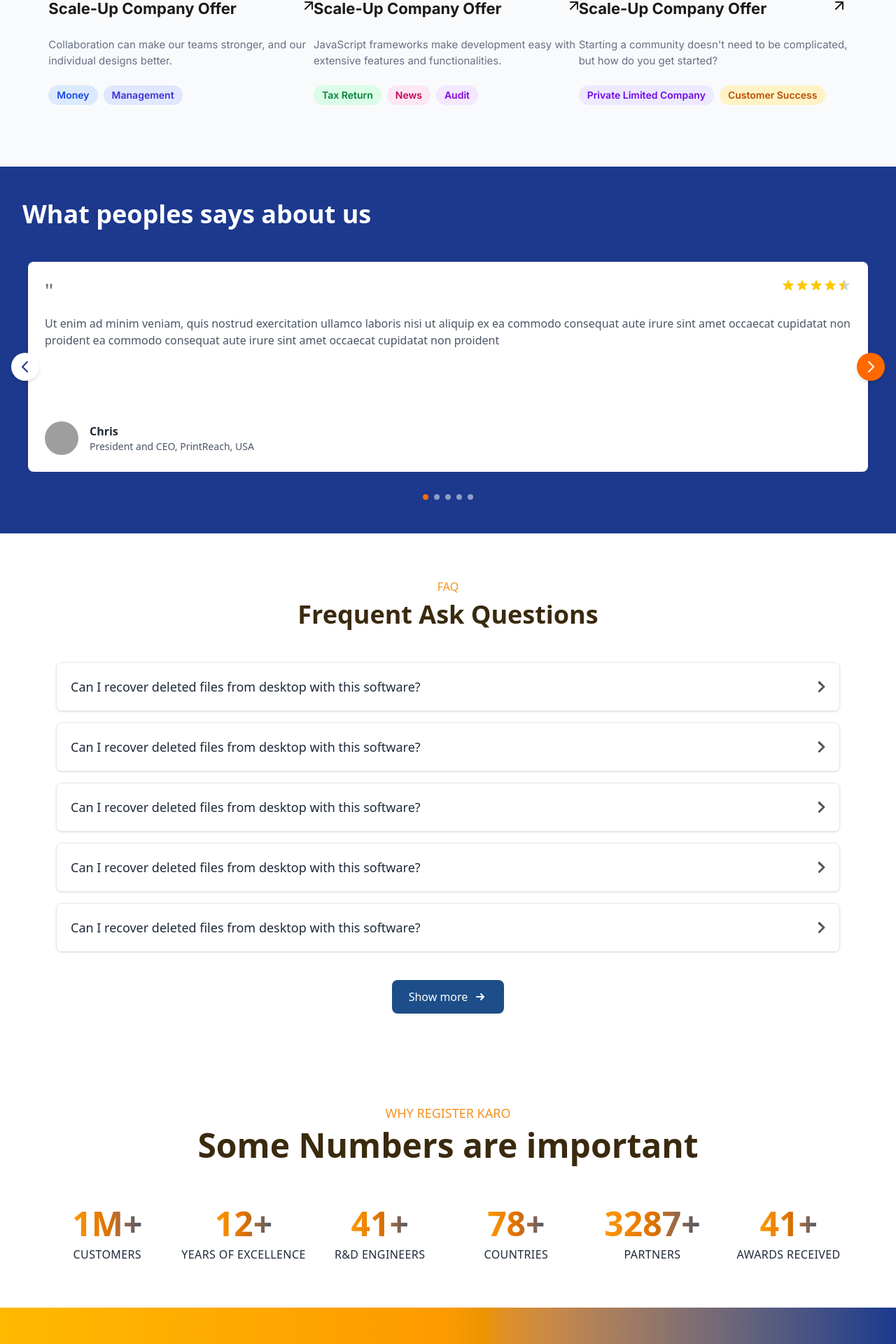
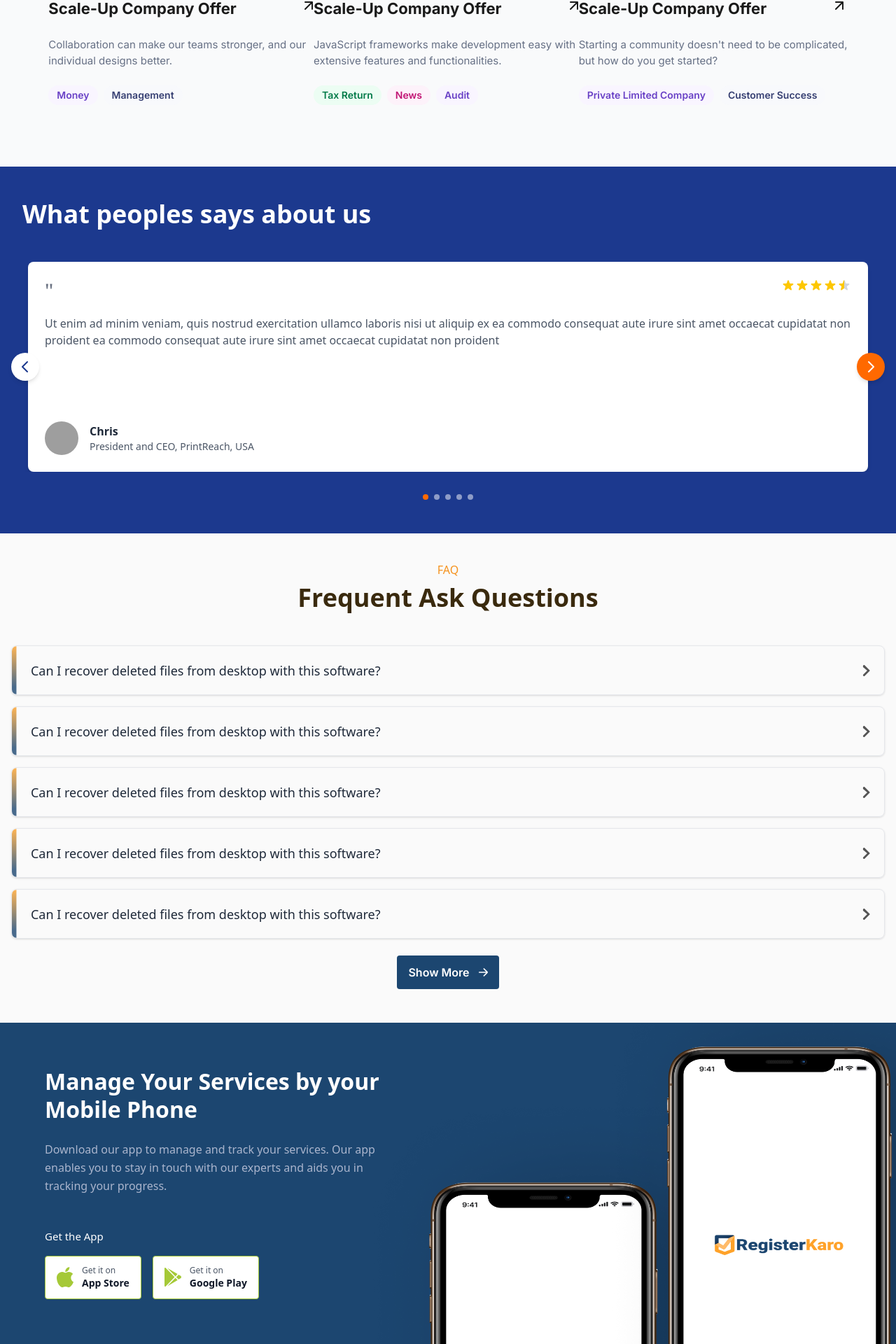
Before and after one commit to hariharan1309/register-karo, a React (Vite) app: page / in a window 1280 px wide. Shown: the part 5400-7320 px from the top of the page at 70% size. Built offline with nearby package versions, Linux system fonts and the light colour scheme; grey boxes are pictures that could not be loaded.

Commit message:
Improvements and Mobile Section

```diff
--- a/src/App.tsx
+++ b/src/App.tsx
@@ -6,6 +6,7 @@ import Footer from "./components/Footer";
 import FAQSection from "./components/FQASection";
 import HappyClients from "./components/HappyClients";
 import Hero from "./components/Hero";
+import MobileAppSection from "./components/MobileSection";
 import Options from "./components/Options";
 import ServiceSection from "./components/ServiceSection";
 import StatsSection from "./components/StatSection";
@@ -31,6 +32,7 @@ function App() {
       <BlogSection />
       <TestimonialSection />
       <FAQSection />
+      <MobileAppSection />
       <StatsSection />
       <CTASection />
       <Footer />
--- a/src/components/BlogSection.tsx
+++ b/src/components/BlogSection.tsx
@@ -26,27 +26,33 @@ interface BlogCardProps {
 const TagPill: React.FC<TagPillProps> = ({ text }) => {
   // Generate color based on tag text to keep consistent colors for same tags
   const getColorClass = (): string => {
-    switch (text.toLowerCase().split(" ")[0]) {
+    switch (text.toLowerCase()) {
+      case "tax & audit":
+        return "text-[#6941C6] bg-[#F9F5FF]";
       case "tax":
-        return "text-green-700 bg-green-100";
+        return "text-[#026AA2] bg-[#F0F9FF]";
       case "audit":
-        return "text-purple-700 bg-purple-100";
+        return "text-[#6941C6] bg-[#F9F5FF]";
+      case "money back":
+        return "text-[#3538CD] bg-blue-[#EEF4FF]";
       case "money":
-        return "text-blue-700 bg-blue-100";
+        return "text-[#6941C6] bg-[#F9F5FF]";
       case "management":
-        return "text-indigo-700 bg-indigo-100";
+        return "text-[#363F72] bg-[#F8F9FC]";
+      case "tax return":
+        return "text-[#027A48] bg-[#ECFDF3]";
       case "research":
-        return "text-cyan-700 bg-cyan-100";
+        return "text-[#3538CD] bg-[#EEF4FF]";
       case "complience":
-        return "text-red-700 bg-red-100";
+        return "text-[#C4320A] bg-[#FFF6ED]";
       case "news":
-        return "text-pink-700 bg-pink-100";
-      case "private":
-        return "text-violet-700 bg-violet-100";
-      case "customer":
-        return "text-amber-700 bg-amber-100";
+        return "text-[#C11574] bg-[#FDF2FA]";
+      case "private limited company":
+        return "text-[#6941C6] bg-[#F9F5FF]";
+      case "customer success":
+        return "text-[#363F72] bg-[#F8F9FC]";
       default:
-        return "text-gray-700 bg-gray-100";
+        return "text-[#C01048] bg-[#FFF1F3]";
     }
   };
 
@@ -59,7 +65,7 @@ const TagPill: React.FC<TagPillProps> = ({ text }) => {
 
 const BlogCard: React.FC<BlogCardProps> = ({ blog }) => {
   return (
-    <div className="flex flex-col gap-6 h-full *:font-inter transition-all duration-300 hover:shadow-md w-96">
+    <div className="flex flex-col gap-6 h-full *:font-inter transition-all duration-200 w-96">
       <div className="h-60 overflow-hidden">
         <img
           src={blog.image}
@@ -100,7 +106,9 @@ const BlogCard: React.FC<BlogCardProps> = ({ blog }) => {
           </svg>
         </div>
 
-        <p className="text-[#667085] text-[15px] flex-grow font-normal">{blog.description}</p>
+        <p className="text-[#667085] text-[15px] flex-grow font-normal">
+          {blog.description}
+        </p>
 
         <div className="flex flex-wrap gap-2 mt-auto">
           {blog.tags.map((tag, i) => (
--- a/src/components/FQASection.tsx
+++ b/src/components/FQASection.tsx
@@ -41,7 +41,7 @@ const FAQSection: React.FC = () => {
   };
 
   return (
-    <div className="py-16 px-4 max-w-6xl mx-auto">
+    <div className="py-10 px-4 max-w-7xl mx-auto bg-[#FAFAFA]">
       <div className="text-center mb-12">
         <p className="text-[#F5921E] font-medium mb-2">FAQ</p>
         <h2 className="text-4xl font-bold text-[#3A2A0E]">
@@ -53,12 +53,41 @@ const FAQSection: React.FC = () => {
         {faqs.map((faq, index) => (
           <div
             key={index}
-            className="border border-gray-200 rounded-lg overflow-hidden shadow-sm"
+            className="border border-gray-200 rounded-lg overflow-hidden shadow-sm transition-all duration-300"
           >
             <div
-              className="flex justify-between items-center p-5 cursor-pointer"
+              className="flex items-center flex-row min-w-full "
               onClick={() => toggleFAQ(index)}
             >
+              <svg
+                width="7"
+                height="69"
+                viewBox="0 0 7 69"
+                fill="none"
+                xmlns="http://www.w3.org/2000/svg"
+              >
+                <rect
+                  opacity="0.8"
+                  x="-3.5"
+                  width="10"
+                  height="69"
+                  fill="url(#paint0_linear_1_22262)"
+                />
+                <defs>
+                  <linearGradient
+                    id="paint0_linear_1_22262"
+                    x1="1.5"
+                    y1="0"
+                    x2="1.5"
+                    y2="69"
+                    gradientUnits="userSpaceOnUse"
+                  >
+                    <stop stop-color="#FFA229" />
+                    <stop offset="0.848958" stop-color="#1C4670" />
+                  </linearGradient>
+                </defs>
+              </svg>
+              <div className="flex justify-between items-center p-5 cursor-pointer w-full">
                 <h3 className="text-lg font-medium text-gray-800">
                   {faq.question}
                 </h3>
@@ -95,6 +124,7 @@ const FAQSection: React.FC = () => {
                   </svg>
                 </div>
               </div>
+            </div>
 
             {openIndex === index && (
               <div className="p-5 pt-0 border-t border-gray-200 bg-gray-50">
@@ -105,21 +135,25 @@ const FAQSection: React.FC = () => {
         ))}
       </div>
 
-      <div className="flex justify-center mt-10">
-        <button className="bg-[#1D4E89] text-white py-3 px-6 rounded-lg flex items-center hover:bg-[#153a67] transition-colors duration-300">
-          Show more
+      <div className="flex flex-row items-center justify-center w-full mt-4">
+        <button className="font-inter text-base p-3 px-4 my-2 text-white bg-[#1C4670] rounded ">
+          <div className="flex flex-row gap-3 items-center">
+            <p className=" text-base font-semibold text-white">Show More</p>
             <svg
+              width="14"
+              height="12"
+              viewBox="0 0 14 12"
+              fill="none"
               xmlns="http://www.w3.org/2000/svg"
-            className="h-5 w-5 ml-2"
-            viewBox="0 0 20 20"
-            fill="currentColor"
             >
               <path
-              fillRule="evenodd"
-              d="M10.293 5.293a1 1 0 011.414 0l4 4a1 1 0 010 1.414l-4 4a1 1 0 01-1.414-1.414L12.586 11H5a1 1 0 110-2h7.586l-2.293-2.293a1 1 0 010-1.414z"
-              clipRule="evenodd"
+                d="M1.66667 6H12.5M8.33333 1L12.7441 5.41074C13.0695 5.73618 13.0695 6.26382 12.7441 6.58926L8.33333 11"
+                stroke="white"
+                stroke-width="1.67"
+                stroke-linecap="round"
               />
             </svg>
+          </div>
         </button>
       </div>
     </div>
--- /dev/null
+++ b/src/components/MobileSection.tsx
@@ -0,0 +1,109 @@
+import React from "react";
+import Phone from "../assets/Phone1.png";
+const MobileAppSection: React.FC = () => {
+  return (
+    <div className="bg-[#1C4670] py-16 px-4 md:px-8 lg:px-16 relative overflow-hidden">
+      <div className="flex flex-row">
+        <div className="max-w-[500px] mb-8">
+          <h2 className="text-[32px] font-[750] leading-10 text-white mb-6">
+            Manage Your Services by your Mobile Phone
+          </h2>
+
+          <p className="text-[#AAB5CD] mb-12 leading-[26px]">
+            Download our app to manage and track your services. Our app enables
+            you to stay in touch with our experts and aids you in tracking your
+            progress.
+          </p>
+
+          <div className="space-y-4">
+            <h3 className="text-white text-[15px] font-medium mb-4">
+              Get the App
+            </h3>
+
+            <div className="flex flex-col sm:flex-row gap-4">
+              <a
+                href="#"
+                className="flex items-center bg-white rounded border border-[#A5C937] p-4 py-3 transition"
+              >
+                <div className="mr-3">
+                  <svg
+                    width="24"
+                    height="29"
+                    viewBox="0 0 24 29"
+                    fill="none"
+                    xmlns="http://www.w3.org/2000/svg"
+                  >
+                    <path
+                      d="M12.2057 6.94967C12.1605 4.90565 13.2907 0.654085 18.173 0C18.7154 1.63522 17.088 6.8134 12.2057 6.94967Z"
+                      fill="#A5C937"
+                    />
+                    <path
+                      d="M7.8659 6.94967C3.37187 6.94967 0 10.7465 0 15.262C0 17.942 1.05784 24.2012 5.28914 27.7987C5.35973 27.8483 5.42923 27.8976 5.49784 27.9463C6.74744 28.8325 7.7076 29.5134 9.76457 28.48C10.6616 28.0294 11.4942 27.8582 12.5448 27.8798C13.5953 27.8582 14.428 28.0294 15.325 28.48C17.3819 29.5134 18.3421 28.8325 19.5917 27.9463C19.6313 27.9182 19.6711 27.89 19.7113 27.8615C19.7408 27.8407 19.7705 27.8197 19.8004 27.7987C21.8881 26.0237 23.2033 23.6007 24 21.2794C21.8345 20.217 20.3429 17.9827 20.3429 15.3983C20.3429 13.1107 21.5116 11.0974 23.2818 9.92839C21.8635 8.11763 19.7161 6.94967 17.2236 6.94967C16.7263 6.99509 15.5691 7.1677 14.9181 7.49475C14.1044 7.90355 12.9516 8.17609 12.5448 8.17609C12.1379 8.17609 10.9851 7.90355 10.1714 7.49475C9.52045 7.1677 8.36318 6.99509 7.8659 6.94967Z"
+                      fill="#A5C937"
+                    />
+                  </svg>
+                </div>
+                <div>
+                  <div className="text-xs text-gray-600">Get it on</div>
+                  <div className="text-sm font-bold text-gray-900">
+                    App Store
+                  </div>
+                </div>
+              </a>
+
+              <a
+                href="#"
+                className="flex items-center bg-white rounded border border-[#A5C937] p-4 py-3 transition"
+              >
+                <div className="mr-3">
+                  <svg
+                    width="24"
+                    height="27"
+                    viewBox="0 0 24 27"
+                    fill="none"
+                    xmlns="http://www.w3.org/2000/svg"
+                  >
+                    <path
+                      d="M18.6269 9.12414L15.6137 12.3828L4.07844 0.465517L18.6269 9.12414Z"
+                      fill="#A5C937"
+                    />
+                    <path
+                      d="M1.58484 26.7201C1.0041 27.3139 0 26.9002 0 26.0671V0.932943C0 0.101376 1.00095 -0.313096 1.58262 0.277613L13.9152 12.8018C14.2717 13.1638 14.2727 13.7469 13.9174 14.1102L1.58484 26.7201Z"
+                      fill="#A5C937"
+                    />
+                    <path
+                      d="M20.1791 9.96207L23.1923 11.731C24.2711 12.8412 24.2674 13.9689 23.1923 15.0828L20.1791 16.8207L16.7399 13.4379L20.1791 9.96207Z"
+                      fill="#A5C937"
+                    />
+                    <path
+                      d="M18.7486 17.8448L15.5833 14.5862L3.92626 26.4724L18.7486 17.8448Z"
+                      fill="#A5C937"
+                    />
+                  </svg>
+                </div>
+                <div>
+                  <div className="text-xs text-gray-600">Get it on</div>
+                  <div className="text-sm font-bold text-gray-900">
+                    Google Play
+                  </div>
+                </div>
+              </a>
+            </div>
+          </div>
+        </div>
+      </div>
+      <img
+        src={Phone}
+        alt=""
+        className="absolute top-1/5 w-[660px] h-[820px] left-2/5"
+      />
+      <img
+        src={Phone}
+        alt=""
+        className="absolute -top-24 w-[650px] h-[820px] left-2/3"
+      />
+    </div>
+  );
+};
+
+export default MobileAppSection;
```
Also changed, not shown: src/assets/Phone1.png (added), src/assets/Phone2.png (added). Lines whose indentation alone changed are shown as unchanged.
